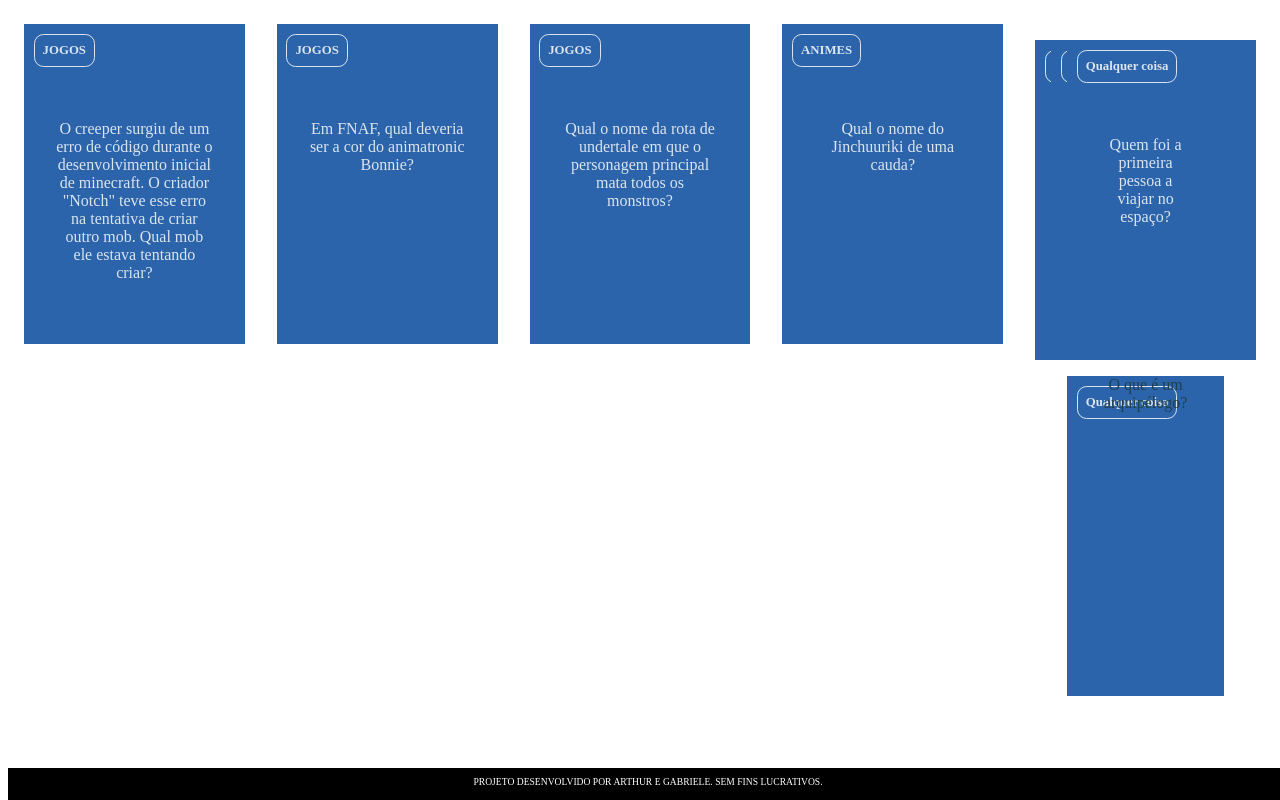
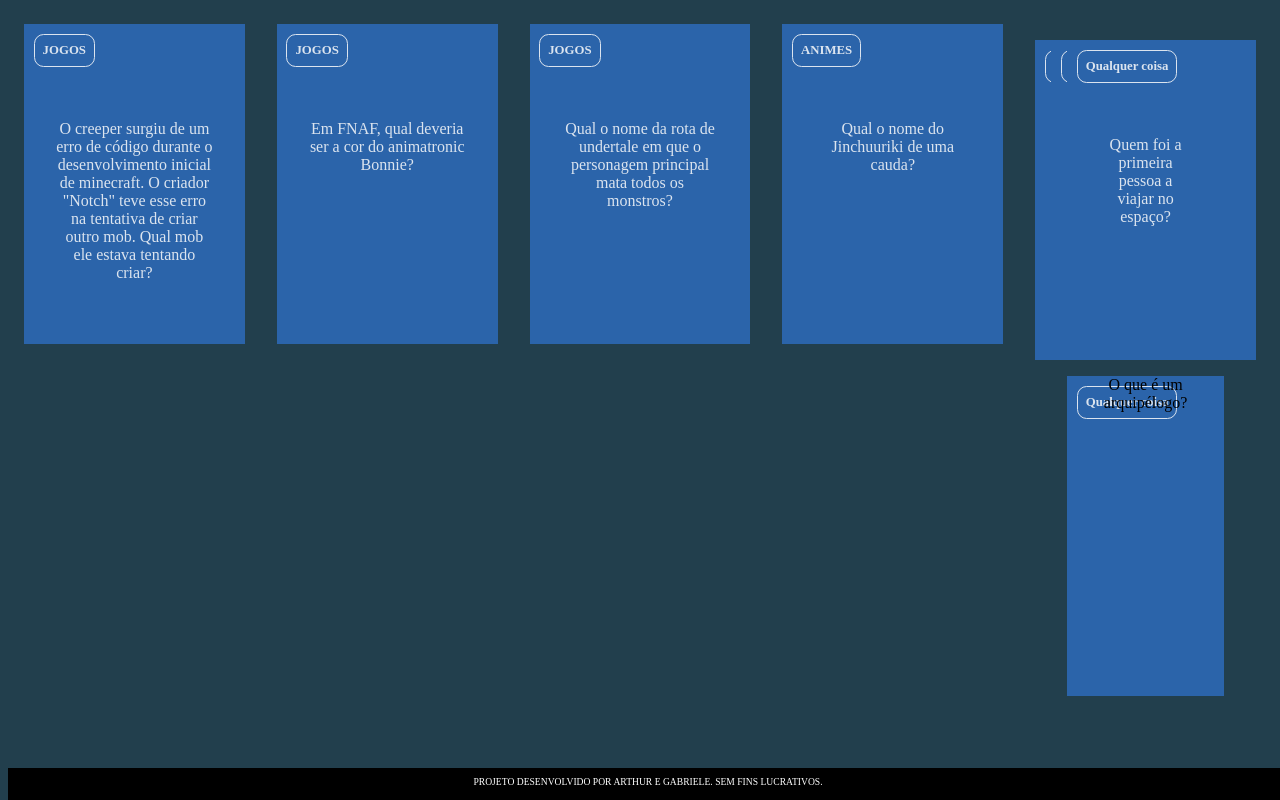
Before and after one commit to 4rthur12/flashcard---2-Ano-B, a plain HTML site: page index.html in a window 1280 px wide. Drawn offline with Linux system fonts and the light colour scheme.

Commit message:
188888888888

```diff
--- a/assets/style.css
+++ b/assets/style.css
@@ -7,7 +7,7 @@
 body {
     background: url('img/bg-desktop.webp');
     font-family: Bai Jamjuree;
-    color: #223f4d;
+    background-color: #223f4d;
 }
 
 #container {
```
